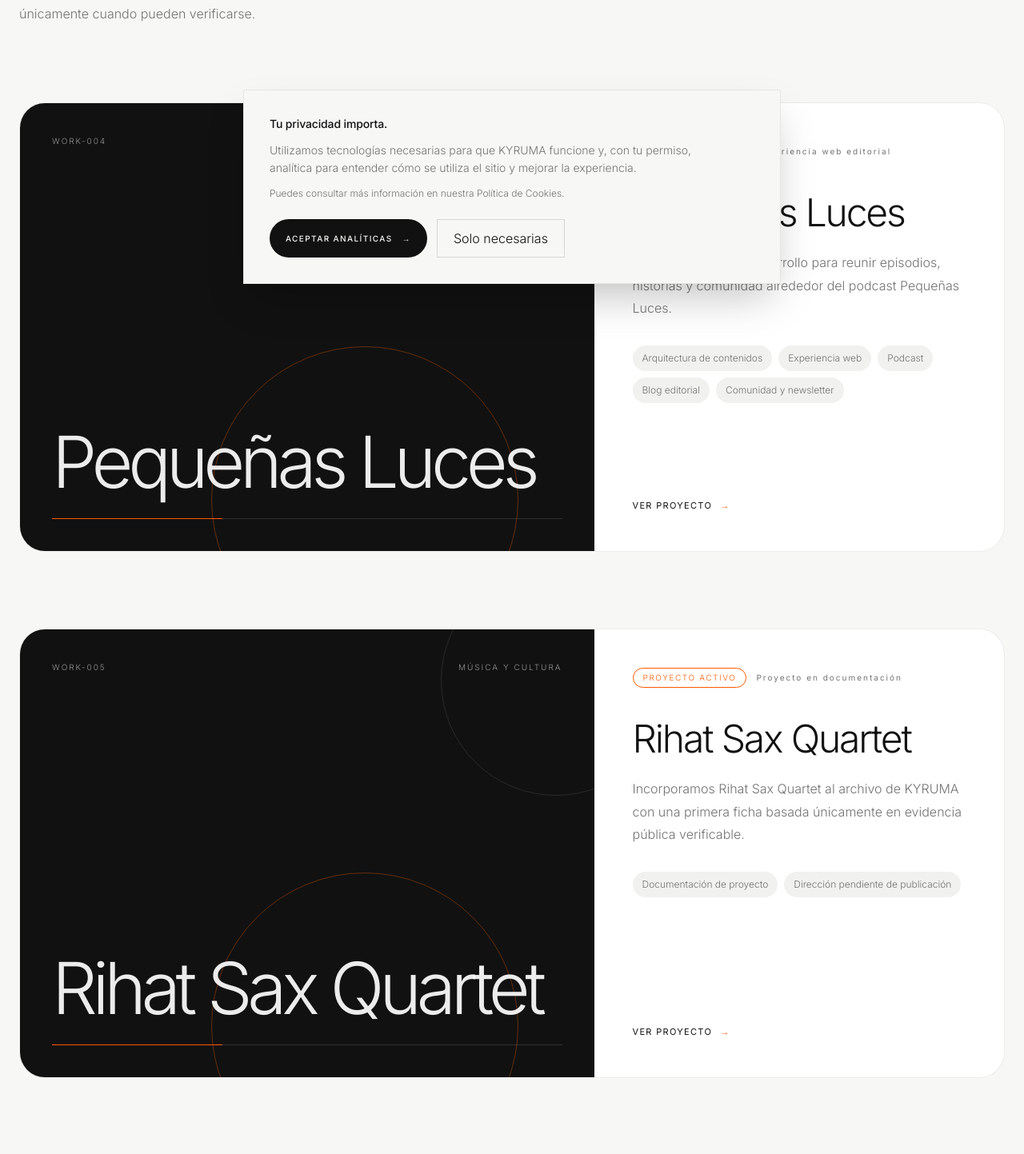
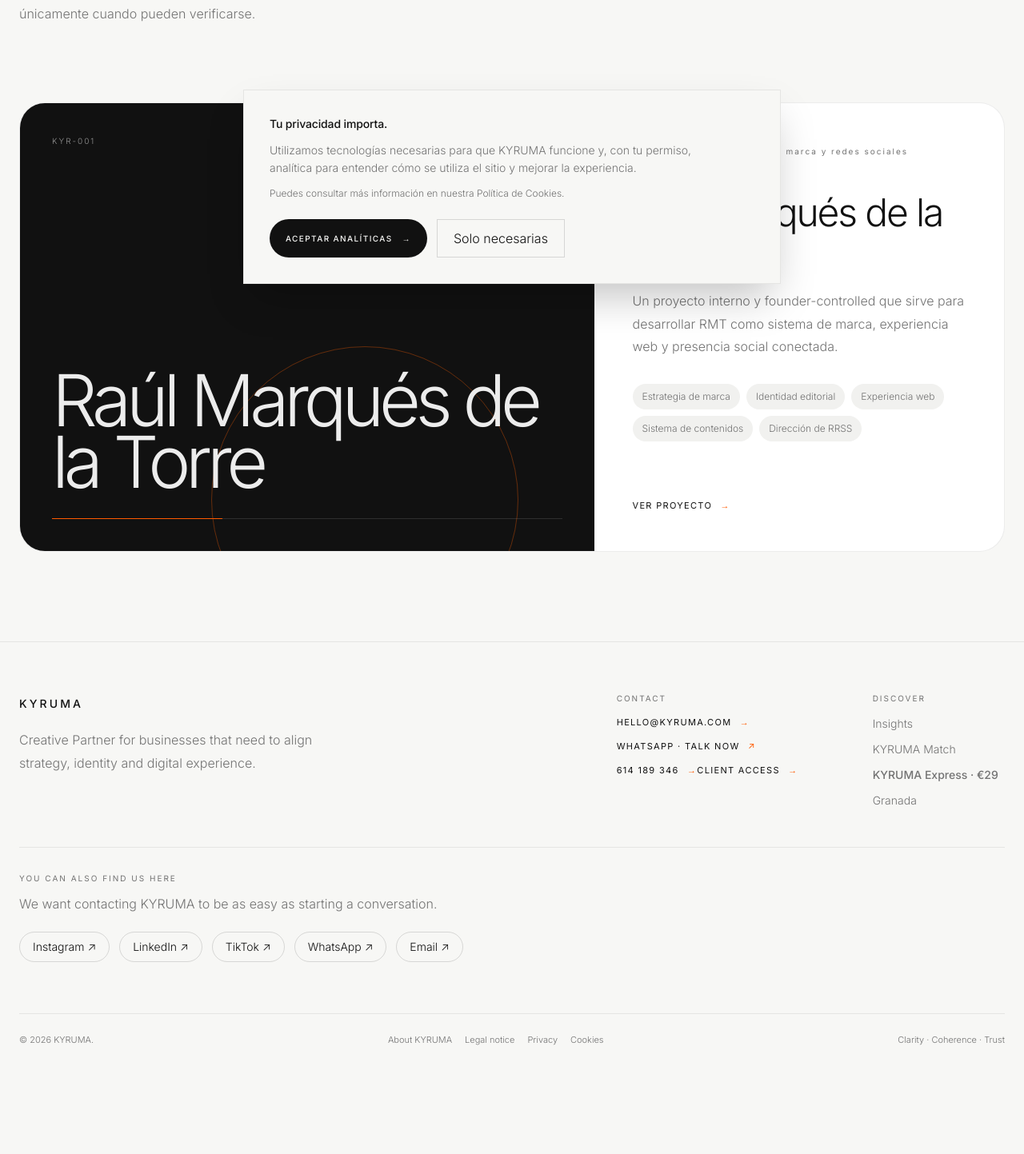
Before and after one commit to kyrumacreative-hub/kyruma-website, a Next.js app: page /trabajos in a window 1280 px wide. Shown: the part 421-1864 px from the top of the page at 80% size. After the commit the page ends 1753 px from the top, so only its background shows below. Built offline with nearby package versions, Linux system fonts and the light colour scheme; no server answers.

Commit message:
fix: gate case studies by proof status and correct canonical IDs

```diff
--- a/src/data/work.ts
+++ b/src/data/work.ts
@@ -9,6 +9,7 @@
   readonly publicUrl?: string;
   readonly updatedAt: string;
   readonly status: "active" | "completed";
+  readonly publication: "public" | "hold";
   readonly headline: LocalizedText;
   readonly intro: LocalizedText;
   readonly sector: LocalizedText;
@@ -22,14 +23,15 @@
   readonly socialLinks?: readonly { readonly label: string; readonly url: string }[];
 }
 
-export const workCases: readonly WorkCase[] = [
+const allWorkCases: readonly WorkCase[] = [
   {
     slug: "pequenas-luces",
-    publicId: "WORK-004",
+    publicId: "KYR-003",
     client: "Pequeñas Luces",
     publicUrl: "https://open.spotify.com/show/48FjmoOG82T6G9jsloYyFC",
     updatedAt: "2026-10-04",
     status: "active",
+    publication: "hold",
     headline: { es: "Pequeñas Luces", en: "Pequeñas Luces" },
     intro: {
       es: "Un podcast infantil que cuenta la fe con la espontaneidad, la alegría y la mirada de sus jóvenes protagonistas.",
@@ -68,11 +70,12 @@
   },
   {
     slug: "rihat-sax-quartet",
-    publicId: "WORK-005",
+    publicId: "KYR-004",
     client: "Rihat Sax Quartet",
     publicUrl: "https://museosanjuandedios.es/index.php?id=345&seccion=actividades",
     updatedAt: "2026-10-04",
     status: "active",
+    publication: "hold",
     headline: { es: "Rihat Sax Quartet", en: "Rihat Sax Quartet" },
     intro: {
       es: "Cuatro saxofones, una formación común y una presencia musical que encuentra su fuerza en el conjunto.",
@@ -112,6 +115,7 @@
     publicUrl: "https://magicbywhyso.kyruma.com",
     updatedAt: "2026-08-30",
     status: "active",
+    publication: "hold",
     headline: { es: "Magic By Whyso", en: "Magic By Whyso" },
     intro: {
       es: "Una marca de experiencias de viaje construyendo una expresión propia y una forma más clara de convertir interés en reserva.",
@@ -122,28 +126,28 @@
       en: "Travel experiences",
     },
     project: {
-      es: "Identidad y experiencia web",
-      en: "Identity and web experience",
+      es: "Dirección digital y experiencia web",
+      en: "Digital direction and web experience",
     },
     summary: {
-      es: "Una colaboración activa para ordenar la expresión de marca y convertirla en una experiencia digital clara, reconocible y preparada para reservas.",
-      en: "An active collaboration to shape the brand expression and turn it into a clear, recognizable digital experience built around bookings.",
+      es: "Una colaboración activa para ordenar materiales de marca existentes y convertirlos en una experiencia digital clara, reconocible y preparada para reservas.",
+      en: "An active collaboration to organise existing brand materials and turn them into a clear, recognizable digital experience built around bookings.",
     },
     context: {
       es: "Magic By Whyso llega con una identidad en desarrollo, materiales de marca, referencias visuales y un flujo de reservas que deben convivir dentro de una misma experiencia.",
       en: "Magic By Whyso brings together an evolving identity, brand materials, visual references and a booking flow that need to work as one experience.",
     },
     direction: {
-      es: "KYRUMA está conectando Discovery, dirección creativa, identidad y diseño web en un sistema coherente. La web continúa en desarrollo y el caso crecerá a medida que existan entregables y resultados verificables.",
-      en: "KYRUMA is connecting Discovery, creative direction, identity and web design into one coherent system. The website remains in progress and this case will grow as verified deliverables and outcomes become available.",
+      es: "KYRUMA está conectando Discovery, dirección creativa y diseño web alrededor de una identidad y materiales de marca preexistentes del cliente. La web continúa en desarrollo y el caso solo crecerá con entregables y resultados verificables.",
+      en: "KYRUMA is connecting Discovery, creative direction and web design around the client’s pre-existing identity and brand materials. The website remains in progress and the case will only grow with verified deliverables and outcomes.",
     },
     services: {
-      es: ["Estrategia de marca", "Dirección visual", "Experiencia web", "Flujo de reservas"],
-      en: ["Brand strategy", "Visual direction", "Web experience", "Booking flow"],
+      es: ["Discovery", "Dirección creativa", "Experiencia web", "Flujo de reservas"],
+      en: ["Discovery", "Creative direction", "Web experience", "Booking flow"],
     },
     evidence: {
-      es: ["Discovery recibido", "Materiales de identidad y referencias revisados", "Dirección creativa definida", "Diseño web en curso"],
-      en: ["Discovery received", "Identity materials and references reviewed", "Creative direction defined", "Web design in progress"],
+      es: ["Discovery recibido", "Materiales de identidad aportados por el cliente revisados", "Dirección creativa definida", "Diseño web en curso"],
+      en: ["Discovery received", "Client-provided identity materials reviewed", "Creative direction defined", "Web design in progress"],
     },
     next: {
       es: "La dirección creativa y el diseño web avanzan en paralelo. El caso se ampliará con entregables aprobados y evidencia de lanzamiento.",
@@ -152,18 +156,19 @@
   },
   {
     slug: "raul-marques-de-la-torre",
-    publicId: "KYR-003",
+    publicId: "KYR-001",
     client: "Raúl Marqués de la Torre",
     publicUrl: "https://raulmarquesdelatorre.com",
     updatedAt: "2026-09-01",
     status: "active",
+    publication: "public",
     headline: {
       es: "Raúl Marqués de la Torre",
       en: "Raúl Marqués de la Torre",
     },
     intro: {
-      es: "Una práctica creativa independiente donde música, estilo y cultura se convierten en una identidad editorial reconocible.",
-      en: "An independent creative practice where music, style and culture become a recognizable editorial identity.",
+      es: "Un proyecto propio, impulsado por el fundador de KYRUMA, donde música, estilo y cultura se articulan como una identidad editorial reconocible.",
+      en: "A founder-led internal project where music, style and culture are shaped into a recognizable editorial identity.",
     },
     sector: {
       es: "Marca personal y cultura",
@@ -174,12 +179,12 @@
       en: "Web, brand and social media",
     },
     summary: {
-      es: "Una colaboración activa para articular RMT como sistema de marca, experiencia web y presencia social conectada.",
-      en: "An active collaboration shaping RMT as a connected brand system, web experience and social presence.",
+      es: "Un proyecto interno y founder-controlled que sirve para desarrollar RMT como sistema de marca, experiencia web y presencia social conectada.",
+      en: "An internal, founder-controlled project developing RMT as a connected brand system, web experience and social presence.",
     },
     context: {
-      es: "RMT reúne una práctica personal en torno a la música, el estilo, los viajes y la cultura. El reto es dar continuidad a esa mirada entre la identidad, la web y cada canal social.",
-      en: "RMT brings together a personal practice around music, style, travel and culture. The challenge is to carry that point of view consistently across the identity, the website and every social channel.",
+      es: "RMT reúne una práctica personal en torno a la música, el estilo, los viajes y la cultura. Como proyecto propio, permite demostrar proceso, criterio y sistema, pero no se presenta como validación de un cliente externo independiente.",
+      en: "RMT brings together a personal practice around music, style, travel and culture. As an internal project, it demonstrates process, judgement and system thinking, but is not presented as independent external-client validation.",
     },
     direction: {
       es: "KYRUMA está desarrollando una expresión editorial coherente bajo la idea «Process. Passion. Purpose.», con una web-archivo activa y un sistema de contenidos para Instagram, TikTok, YouTube y Facebook.",
@@ -206,6 +211,8 @@
   },
 ] as const;
 
+export const workCases: readonly WorkCase[] = allWorkCases.filter((item) => item.publication === "public");
+
 export function getWorkCase(slug: string): WorkCase | undefined {
   return workCases.find((item) => item.slug === slug);
 }
```
